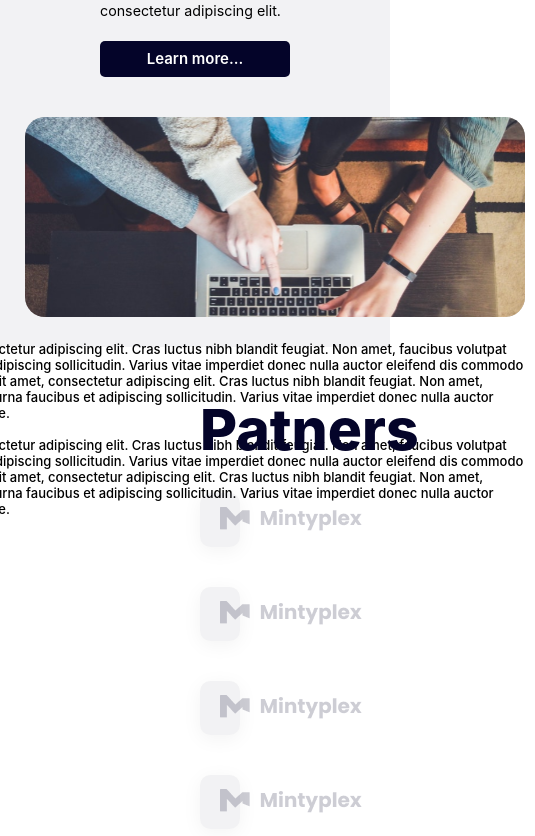
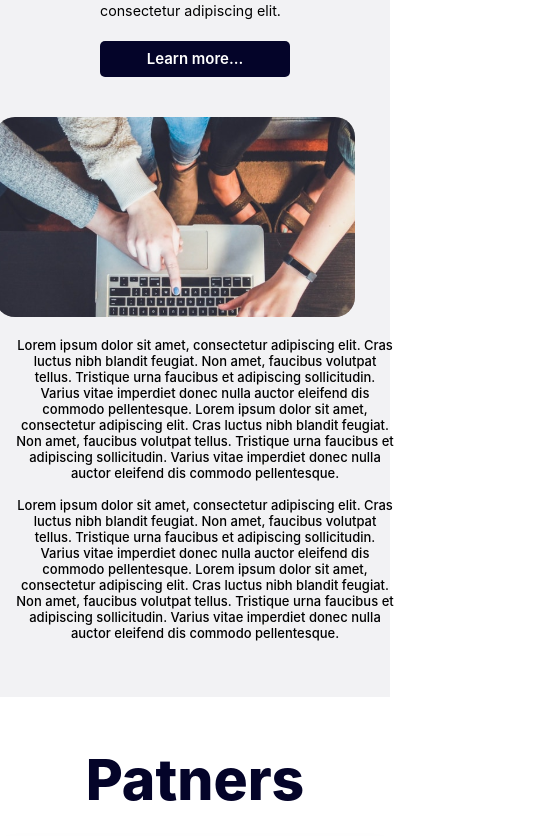
Before and after one commit to DynastyPro/DynastyApp, a React (Create React App) app: page / in a window 390 px wide. Shown: the part 3548-4384 px from the top of the page, 535 px wide, since content can reach past the window. Built offline with nearby package versions, Linux system fonts and the light colour scheme.

Commit message:
Responsiveness

```diff
--- a/src/styles/About.css
+++ b/src/styles/About.css
@@ -79,24 +79,36 @@
 @media screen and (max-width:900px){
     .about{
         padding: 20px;
+        height: 950px !important;
+    }
+    .about-content {
+      max-width: 400px;
     }
     .content {
         flex-direction: column;
         justify-content: flex-start;
       }
-      .about-content{
-          width: 100%;
-
+      .about-content .about-text h4{
+        display: flex;
+        text-align: center;
+        width: 380px;
+        margin: 5px 0px;
+        padding: 0% !important;
+        align-items: center;
       }
-      .about-content  .about-text{
-        width: auto;
-        max-width: 100%;
+      .about-text {
+        width: 500px !important;
+        display: block;
+        justify-content: center;
+        text-align: center;
+        align-items: center;
       }
       .about-content img{
-          object-fit: cover;
-        width: 100%;
-        height: 200px;
+        display: flex;
+        justify-content: center;
+        max-width: 360px !important;
         border-radius: 20px;
+        margin-left: 0% !important;
       }
       .about-header  {
        text-align: left;
--- a/src/styles/Listing.css
+++ b/src/styles/Listing.css
@@ -63,8 +63,11 @@
 @media screen and (max-width:900px) {
   .recentlisting-body{
     padding: 10px;
+    left: 0;
+    position: relative;
+    display: flex;
     align-items: center;
-    justify-content: center;
+    justify-content: space-around;
   }
 }
 
@@ -73,8 +76,3 @@
     padding: 0px;
   }
 }
-@media screen and (max-width:1000px) {
-  .recentlisting-body{
-    padding: 0px 150px;
-  }
-}
--- a/src/styles/Partners.css
+++ b/src/styles/Partners.css
@@ -1,6 +1,6 @@
 .patners{
+    position: relative;
     display: flex;
-    align-items: center;
     justify-content: space-between;
     padding: 40px 200px;
 }
@@ -30,12 +30,17 @@ color: #040429;
 
 @media screen and (max-width:900px){
    .patners{
-    flex-direction: column;
+    position: relative;
+    padding: 0px !important;
+    display: block;
+    align-items: center;
    }
 
    .patners-logo{
        display: flex;
        flex-direction: column;
+       width: auto;
+       grid-template-columns: 1fr 1fr;
    }
 
    .patners-logo div{
--- a/src/styles/Service.css
+++ b/src/styles/Service.css
@@ -111,8 +111,11 @@ line-height: 18px;
     }
 
     .service .service-content {
+      display: flex;
       flex-direction: row;
       text-align: left;
+      justify-content: flex-end;
+      margin-left: -50px !important;
 
     }
     .service-text{
```
